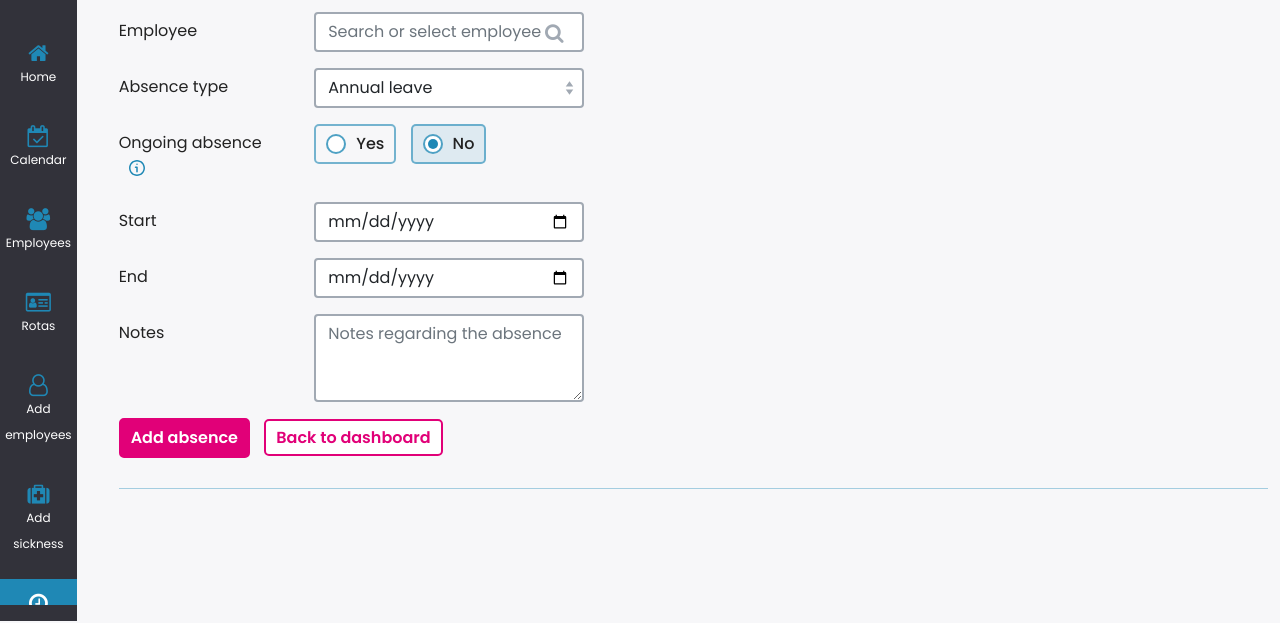
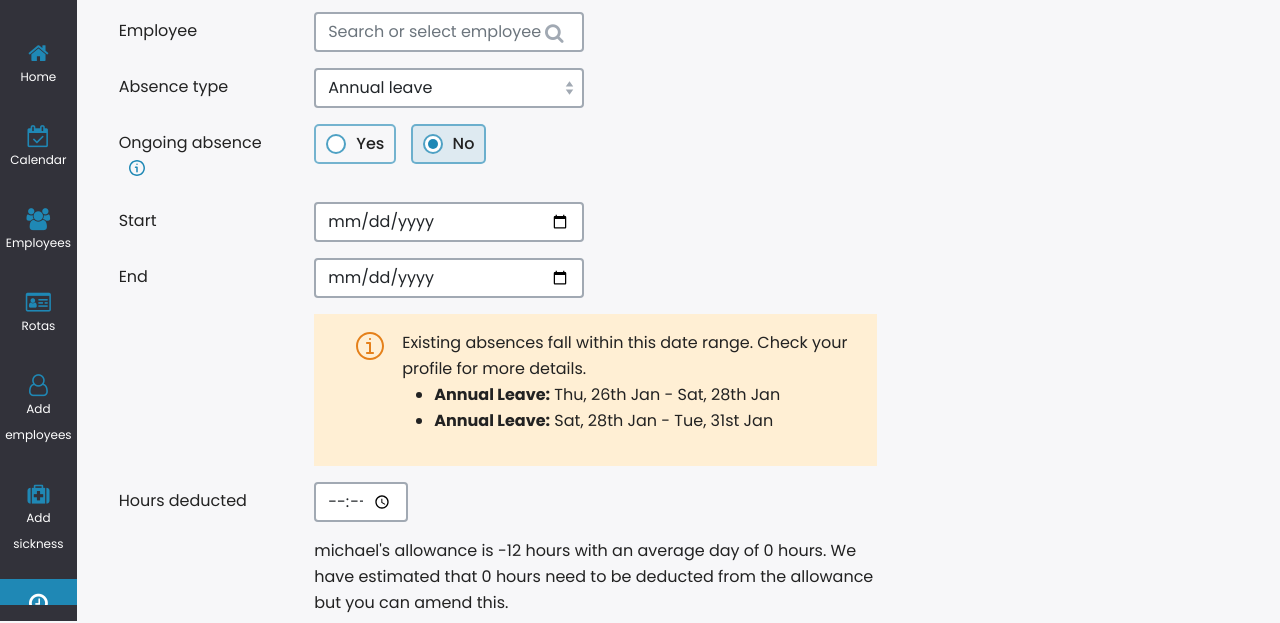
Before and after one commit to sAGAR-Pawar23/Staff-Rota-, a plain HTML site: page annual-leave.html in a window 1280 px wide. Shown: the part 179-802 px from the top of the page. Drawn offline with Linux system fonts and the light colour scheme.

Commit message:
add fields

```diff
--- a/annual-leave.html
+++ b/annual-leave.html
@@ -233,6 +233,33 @@
                                                 </div>
                                             </div>
                                             <div class="mb-3 row">
+                                                <label for="name" class="col-sm-2 col-form-label"></label>
+                                                <div class="col-sm-6 col-md-6">
+                                                    <div class="d-flex p-3" style="background-color: rgb(255, 239, 212);">
+                                                        <div>
+                                                            <svg width="32" style="fill: #E5801A;" height="32" viewBox="0 0 32 32" xmlns="http://www.w3.org/2000/svg" class="ms-4 fill-warning-500"><path d="M16 30C8.275 30 2 23.725 2 16C2 8.275 8.275 2 16 2C23.725 2 30 8.275 30 16C30 23.725 23.725 30 16 30ZM16 4C9.387 4 4 9.387 4 16C4 22.613 9.387 28 16 28C22.613 28 28 22.613 28 16C28 9.387 22.613 4 16 4Z"></path><path d="M19 22H17V13C17 12.45 16.55 12 16 12H13C12.45 12 12 12.45 12 13C12 13.55 12.45 14 13 14H15V22H13C12.45 22 12 22.45 12 23C12 23.55 12.45 24 13 24H19C19.55 24 20 23.55 20 23C20 22.45 19.55 22 19 22Z"></path><path d="M17 9C17 9.552 16.552 10 16 10C15.448 10 15 9.552 15 9C15 8.448 15.448 8 16 8C16.552 8 17 8.448 17 9Z"></path></svg>
+                                                        </div>
+                                                        <div class="ms-3">
+                                                            Existing absences fall within this date range. Check <a href="./personal-detail.html">your profile</a> for more details.
+                                                            <ul>
+                                                                <li><span class="fw-bolder">Annual Leave:</span> Thu, 26th Jan - Sat, 28th Jan</li>
+                                                                <li><span class="fw-bolder">Annual Leave:</span> Sat, 28th Jan - Tue, 31st Jan</li>
+                                                            </ul>
+                                                        </div>
+                                                    </div>
+                                                </div>
+                                            </div>
+                                            <div class="mb-3 row">
+                                                <label for="name" class="col-sm-2 col-form-label">Hours deducted</label>
+                                                <div class="col-md-6">
+                                                    <div class="col-sm-2 col-md-2">
+                                                        <input type="time" placeholder="Select date" class="form-control"
+                                                            id="staticEmail" value="">
+                                                    </div>
+                                                    <p class="mt-3">michael's allowance is -12 hours with an average day of 0 hours. We have estimated that 0 hours need to be deducted from the allowance but you can amend this.</p>
+                                                </div>
+                                            </div>
+                                            <div class="mb-3 row">
                                                 <label for="select" id="textarea" class="col-sm-2 col-form-label">Notes</label>
                                                 <div class="col-sm-3 col-md-3">
                                                     <textarea name="" placeholder="Notes regarding the absence" id="textarea" cols="10" class="form-control"  rows="3"></textarea>
```
Also changed, not shown: timeline-view.html (+0 -13 lines).
